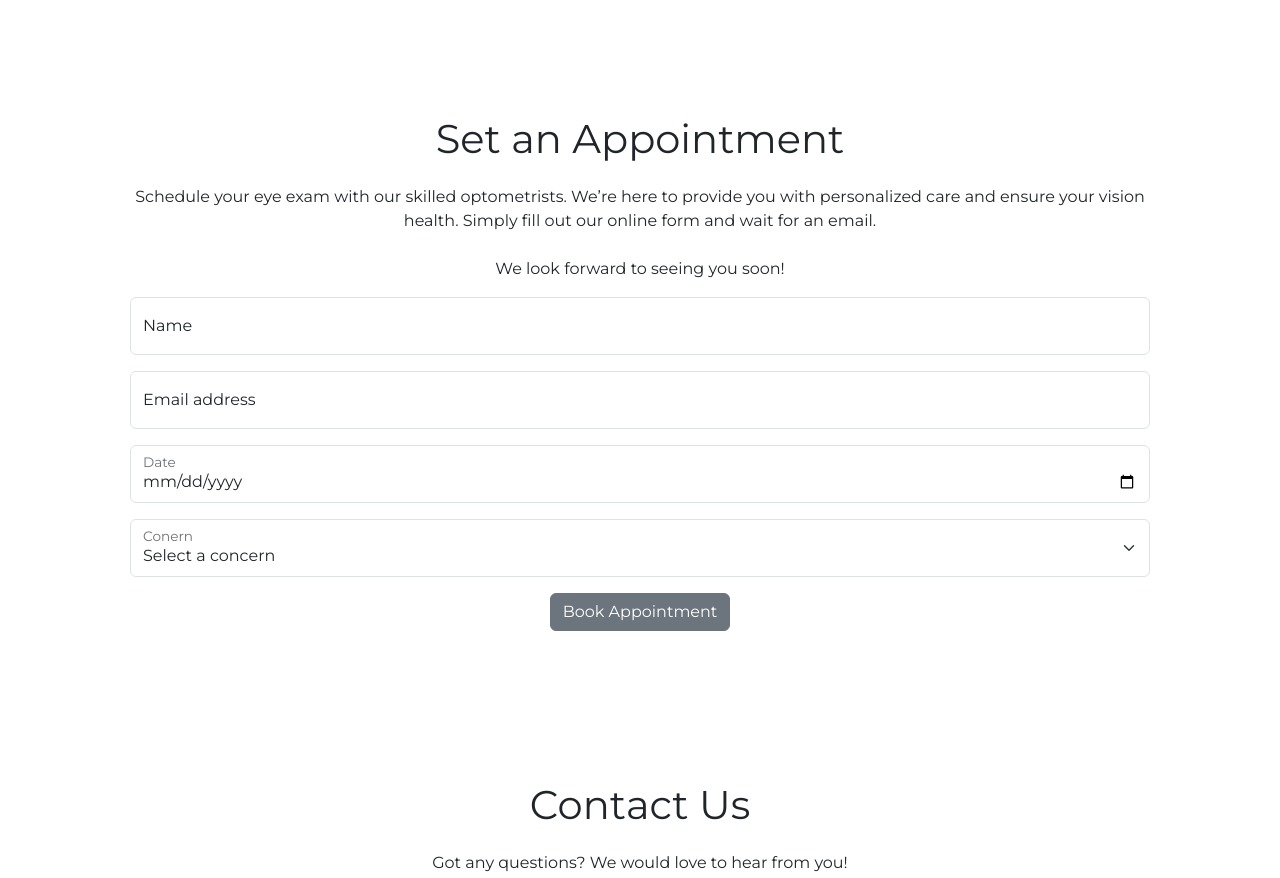
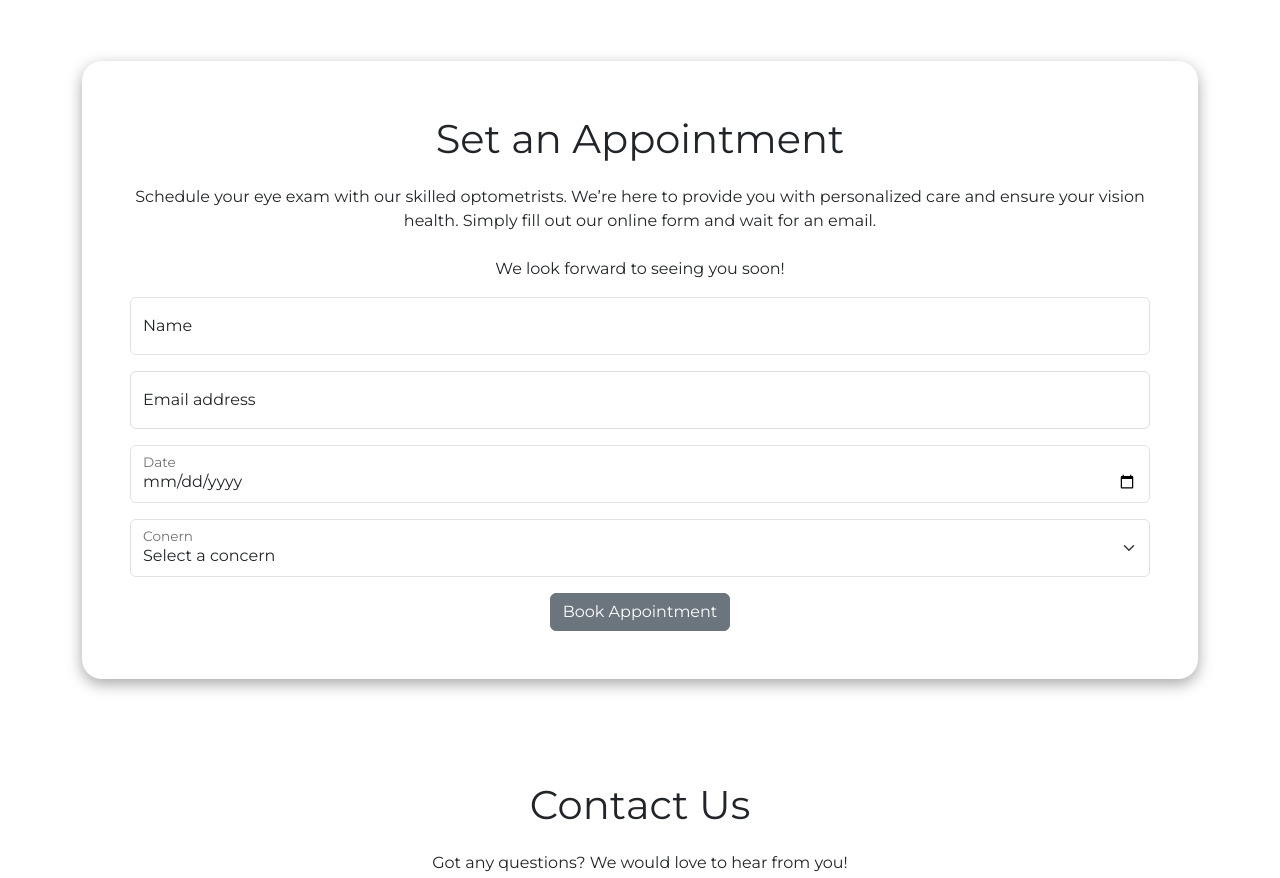
Before and after one commit to patd0tjs/jeboptical, a plain HTML site: page index.html in a window 1280 px wide. Shown: the part 1747-2625 px from the top of the page. Drawn offline with nearby package versions, Linux system fonts and the light colour scheme.

Commit message:
fixed removed border shadow

```diff
--- a/index.html
+++ b/index.html
@@ -152,7 +152,7 @@
       </section>
 
       <!-- appointment -->
-      <section id="appointment" class="p-5 mt-5">
+      <section id="appointment" class="p-5 mt-5 rounded-shadow">
         <p class="fs-1 text-center">Set an Appointment</p>
         <p class="fs-7 text-center">
           Schedule your eye exam with our skilled optometrists. We’re here to
```
